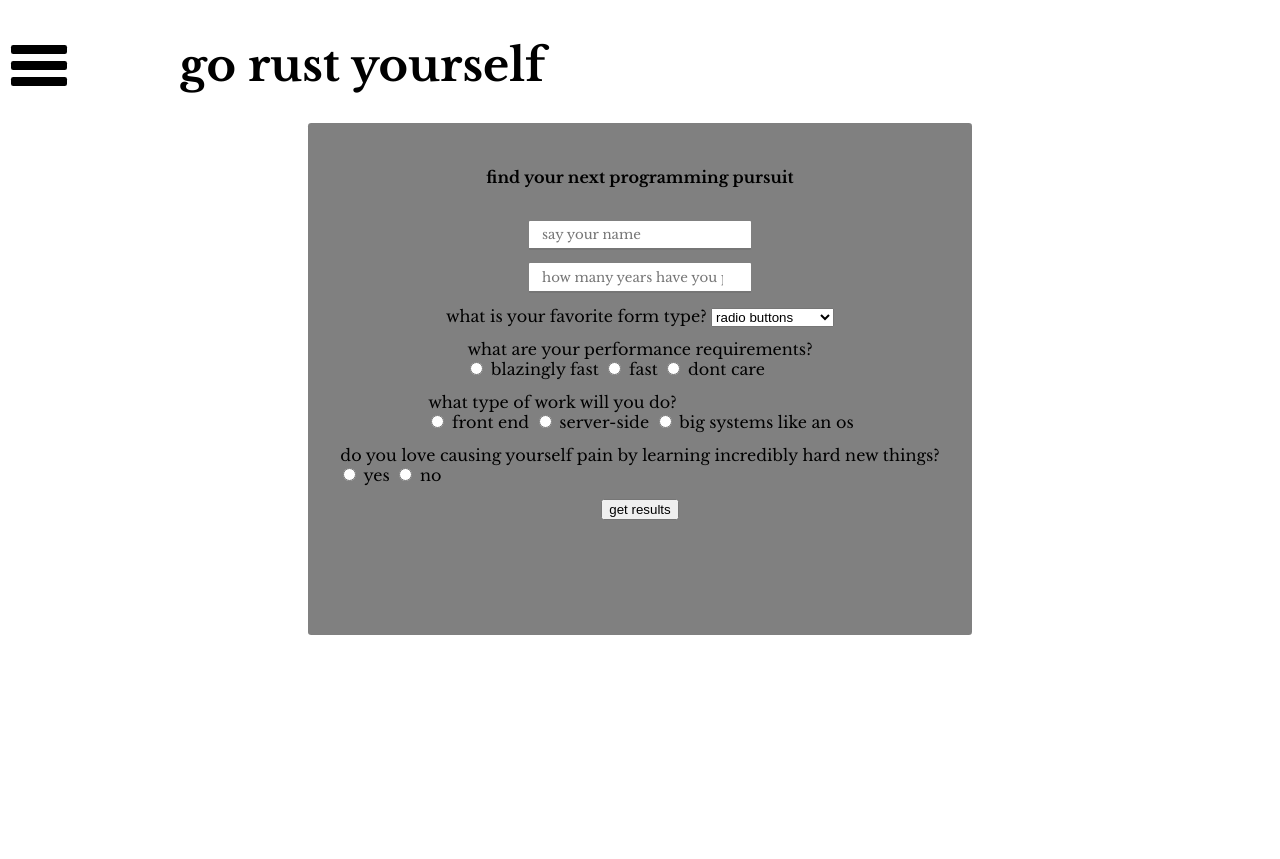
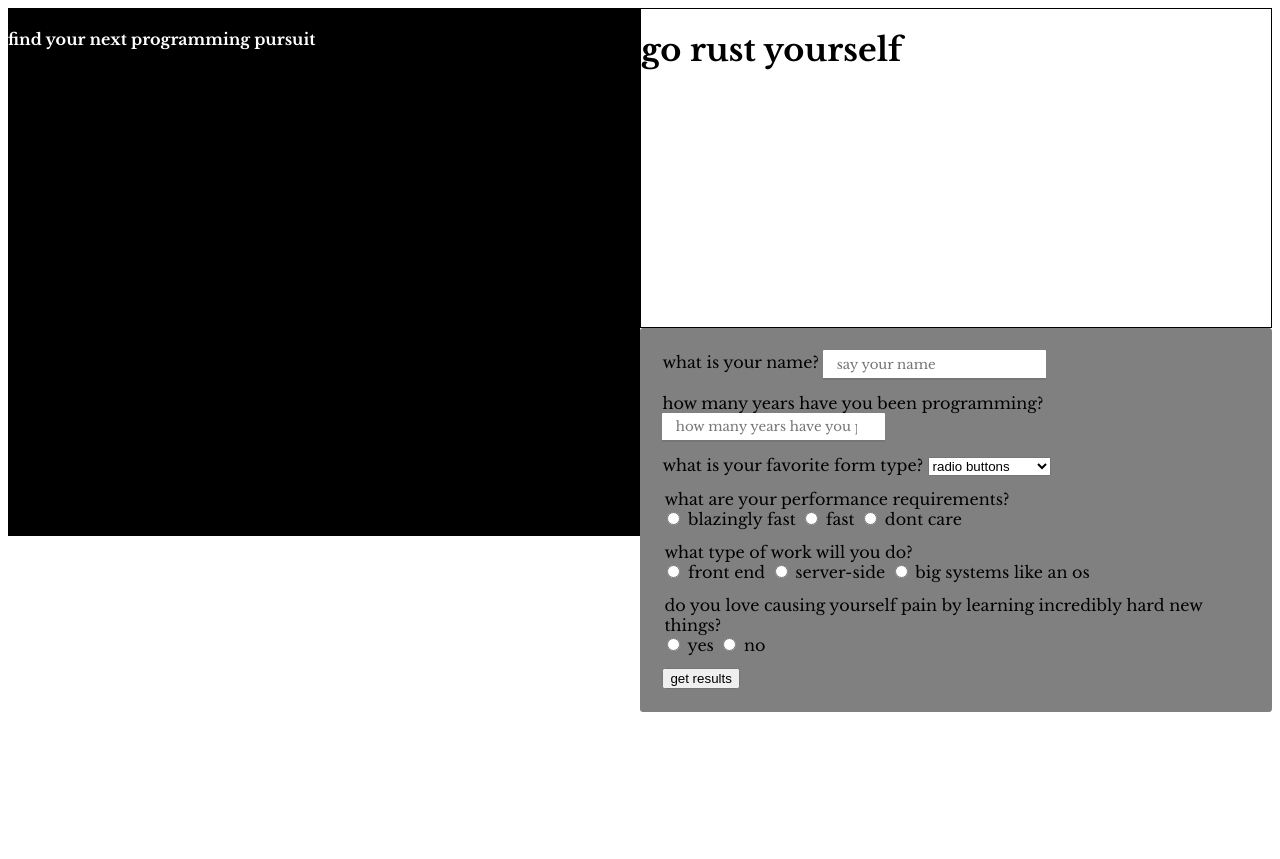
Before and after one commit to johnedisc/go-rust-yourself, a plain HTML site: page index.html in a window 1280 px wide. Before the commit the page ends 800 px from the top, so only its background shows below. Drawn offline with nearby package versions, Linux system fonts and the light colour scheme.

Commit message:
start grid layout

```diff
--- a/css/styles.css
+++ b/css/styles.css
@@ -6,48 +6,35 @@ body {
 	display:none;
 }
 
-div#header {
-	display: flex;
-	align-items: center;
-	justify-content: flex-start;
-	font-weight: 900;
-	font-size: 1.4em;
-
+.container {
+	display: grid;
+	grid-template-columns: 1fr 1fr;
+	grid-template-rows: 20em 13em 20em;
 }
 
-#header h1, #header h4 {
-	padding: 0 2em 0 2em;
-
+#leftHeader {
+	grid-column: 1 / 2;
+	grid-row: 1 / 3;
+	background-color: black;
+	color: white;
 }
 
-#menuBars {
-	display: flex;
-	flex-direction: column;
-	align-items: center;
+#header {
+	grid-column: 2 / 3;
+	grid-row: 1 / 2;
+	border: 1px solid black;
 }
 
-#bar1, #bar2, #bar3 {
-	background-color: black;
-	width: 2.5em;
-	height: .4em;
-	margin: .15em;
-	margin-right: 1em;
-	border-radius: .1em;
-	flex: 1 1 auto;
-}
 
 #formDiv {
-	display: flex;
-	justify-content: center;
-	align-items: center;
+	grid-column: 2 / 3;
+	grid-row; 2 / 4;
 }
 
 #form {
 	display: flex;
 	flex-direction: column;
-	align-items: center;
-	width: 50%;
-	height: 30em;
+	align-items: flex-start;
 	background-color: grey;
 	border-radius: .2em;
 	padding: 1em;
@@ -65,12 +52,6 @@ input {
 	padding: .4em 1em .4em 1em;
 }
 
-#printEl {
-	display: flex;
-	flex-direction: column;
-	align-items: center;
-}
-
 span {
 	background-color: #E3E6E8;
 	border: 1px solid #E3E6E8;
--- a/index.html
+++ b/index.html
@@ -14,26 +14,26 @@
 
 <body>
 
+	<div class="container">
+
+		<div id="leftHeader">
+				<h4>find your next programming pursuit</h4>
+		</div>
+
 		<div id="header">
-		<div class="container" id="menuBars">
-			<div id="bar1"></div>
-			<div id="bar2"></div>
-			<div id="bar2"></div>
-		</div>
 			<h1>go rust yourself</h1>
 		</div>
 
 		<div id="formDiv">
 			<form id="form">
 
-			<h4>find your next programming pursuit</h4>
 				<div id="nameDiv">
-				<!--<label for="name">what is your name?</label>-->
+					<label for="name">what is your name?</label>
 					<input id="name" type="text" name="txtBox" placeholder="say your name">
 				</div>
 
 				<div id="timeDiv">
-				<!--<label for="time">how many years have you been programming?</label>-->
+					<label for="time">how many years have you been programming?</label>
 					<input id="time" type="number" name="txtBox" placeholder="how many years have you programmed?">
 				</div>
 
@@ -107,6 +107,7 @@
 				<li>.querySelector() will take any attribute name like this: <span>.querySelector("[attr='value']")</li>
 			</ul>
 		</div>
+	</div>
 
 </body>
 </html>
```
Lines whose indentation alone changed are shown as unchanged.
